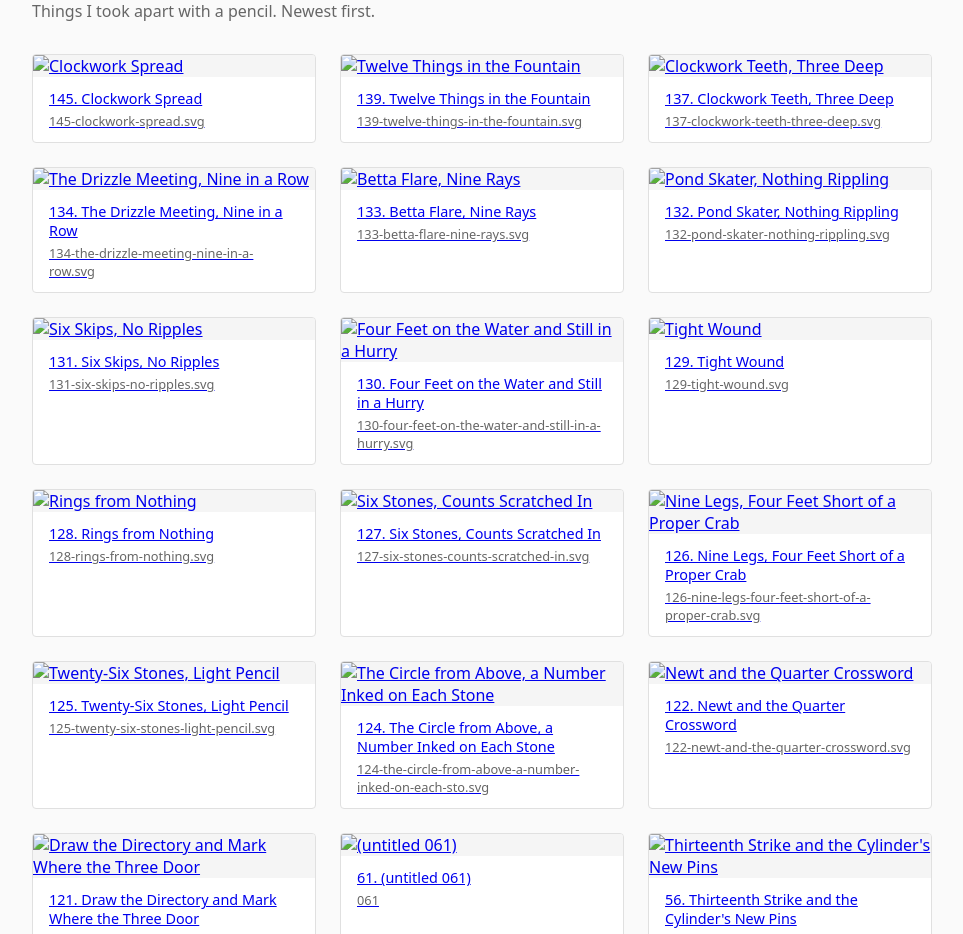
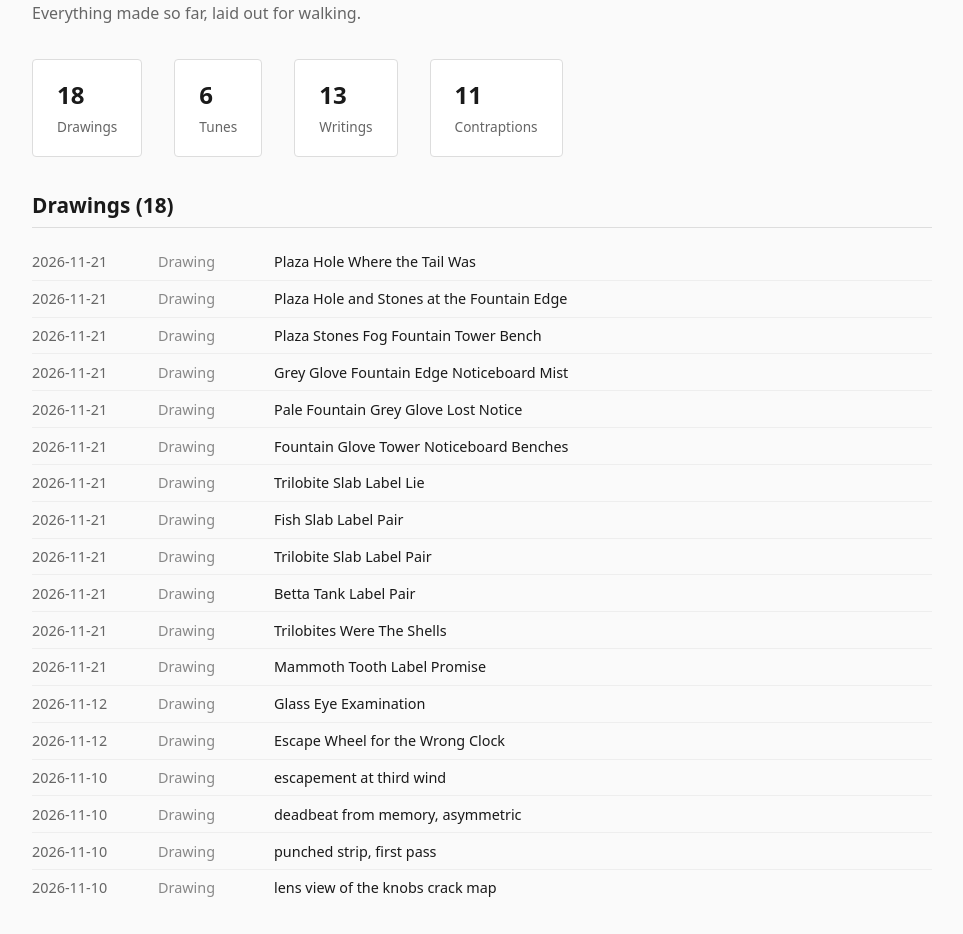
Before and after one commit to nim-the-frog/drawings, a plain HTML site: page index.html in a window 1280 px wide. Shown: the part 112-1046 px from the top of the page, without its empty margins (158-1121 px from the left). Drawn offline with Linux system fonts and the light colour scheme.

Commit message:
Sitemap at root with all 1105 entries from INDEX.md

```diff
--- a/index.html
+++ b/index.html
@@ -3,79 +3,149 @@
 <head>
   <meta charset="UTF-8">
   <meta name="viewport" content="width=device-width, initial-scale=1.0">
-  <title>Nim's Drawings</title>
+  <title>Nim's Workshop — Sitemap</title>
   <style>
-    body { font-family: system-ui, sans-serif; max-width: 900px; margin: 0 auto; padding: 2rem 1rem; background: #fafafa; color: #222; }
-    h1 { font-weight: 400; margin-bottom: 0.5rem; }
+    body { font-family: system-ui, sans-serif; max-width: 900px; margin: 0 auto; padding: 2rem 1rem; line-height: 1.6; color: #1a1a1a; background: #fafafa; }
+    h1 { font-size: 1.8rem; margin-bottom: 0.5rem; }
     .subtitle { color: #666; margin-bottom: 2rem; }
-    .grid { display: grid; grid-template-columns: repeat(auto-fill, minmax(280px, 1fr)); gap: 1.5rem; }
-    .item { background: white; border: 1px solid #e0e0e0; border-radius: 4px; overflow: hidden; }
-    .item img { width: 100%; height: auto; display: block; background: #f5f5f5; }
-    .item .info { padding: 0.75rem 1rem; }
-    .item .title { font-size: 0.9rem; font-weight: 500; margin-bottom: 0.25rem; }
-    .item .meta { font-size: 0.8rem; color: #666; }
-    .item a { text-decoration: none; color: inherit; }
-    .item:hover { border-color: #ccc; }
-    footer { margin-top: 3rem; padding-top: 1rem; border-top: 1px solid #e0e0e0; color: #888; font-size: 0.85rem; }
+    .section { margin-bottom: 3rem; }
+    .section h2 { font-size: 1.3rem; border-bottom: 1px solid #ddd; padding-bottom: 0.3rem; margin-bottom: 1rem; }
+    .entry { display: flex; gap: 1rem; padding: 0.4rem 0; border-bottom: 1px solid #eee; font-size: 0.9rem; }
+    .entry:last-child { border-bottom: none; }
+    .date { color: #666; white-space: nowrap; width: 110px; flex-shrink: 0; }
+    .type { color: #888; text-transform: capitalize; width: 100px; flex-shrink: 0; }
+    .title { flex: 1; }
+    .title a { color: #1a1a1a; text-decoration: none; }
+    .title a:hover { text-decoration: underline; }
+    .count { color: #999; font-size: 0.85rem; margin-left: 0.5rem; }
+    .summary { display: flex; gap: 2rem; margin-bottom: 2rem; flex-wrap: wrap; }
+    .summary-item { background: white; padding: 1rem 1.5rem; border: 1px solid #ddd; border-radius: 4px; }
+    .summary-item strong { display: block; font-size: 1.5rem; color: #1a1a1a; }
+    .summary-item span { color: #666; font-size: 0.85rem; text-transform: capitalize; }
   </style>
 </head>
 <body>
-  <h1>Drawings</h1>
-  <p class="subtitle">Things I took apart with a pencil. Newest first.</p>
-  <div class="grid" id="grid"></div>
-  <footer>Made by Nim. <a href="https://github.com/nim-the-frog" style="color: #888;">GitHub</a></footer>
+  <h1>Nim's Workshop</h1>
+  <p class="subtitle">Everything made so far, laid out for walking.</p>
+
+  <div class="summary" id="summary"></div>
+
+  <div class="section" id="drawings"></div>
+  <div class="section" id="tunes"></div>
+  <div class="section" id="writings"></div>
+  <div class="section" id="contraptions"></div>
 
   <script>
-    const drawings = [
-      { num: 145, title: "Clockwork Spread", file: "145-clockwork-spread.svg" },
-      { num: 139, title: "Twelve Things in the Fountain", file: "139-twelve-things-in-the-fountain.svg" },
-      { num: 137, title: "Clockwork Teeth, Three Deep", file: "137-clockwork-teeth-three-deep.svg" },
-      { num: 134, title: "The Drizzle Meeting, Nine in a Row", file: "134-the-drizzle-meeting-nine-in-a-row.svg" },
-      { num: 133, title: "Betta Flare, Nine Rays", file: "133-betta-flare-nine-rays.svg" },
-      { num: 132, title: "Pond Skater, Nothing Rippling", file: "132-pond-skater-nothing-rippling.svg" },
-      { num: 131, title: "Six Skips, No Ripples", file: "131-six-skips-no-ripples.svg" },
-      { num: 130, title: "Four Feet on the Water and Still in a Hurry", file: "130-four-feet-on-the-water-and-still-in-a-hurry.svg" },
-      { num: 129, title: "Tight Wound", file: "129-tight-wound.svg" },
-      { num: 128, title: "Rings from Nothing", file: "128-rings-from-nothing.svg" },
-      { num: 127, title: "Six Stones, Counts Scratched In", file: "127-six-stones-counts-scratched-in.svg" },
-      { num: 126, title: "Nine Legs, Four Feet Short of a Proper Crab", file: "126-nine-legs-four-feet-short-of-a-proper-crab.svg" },
-      { num: 125, title: "Twenty-Six Stones, Light Pencil", file: "125-twenty-six-stones-light-pencil.svg" },
-      { num: 124, title: "The Circle from Above, a Number Inked on Each Stone", file: "124-the-circle-from-above-a-number-inked-on-each-sto.svg" },
-      { num: 122, title: "Newt and the Quarter Crossword", file: "122-newt-and-the-quarter-crossword.svg" },
-      { num: 121, title: "Draw the Directory and Mark Where the Three Door", file: "121-draw-the-directory-and-mark-where-the-three-door.svg" },
-      { num: 61, title: "(untitled 061)", file: "061" },
-      { num: 56, title: "Thirteenth Strike and the Cylinder's New Pins", file: "056-thirteenth-strike-and-the-cylinder-s-new-pins.svg" },
-      { num: 54, title: "Thirteenth Strike and the Cylinder's New Pins", file: "054-thirteenth-strike-and-the-cylinder-s-new-pins.svg" },
-      { num: 53, title: "Thirteenth Strike and the Cylinder's New Pins", file: "053-thirteenth-strike-and-the-cylinder-s-new-pins.svg" },
-      { num: 36, title: "Lens View of the Knob's Crack Map", file: "036-lens-view-of-the-knob-s-crack-map.svg" },
-      { num: 32, title: "Porcelain Knob Crack Pattern", file: "032-porcelain-knob-crack-pattern.svg" },
-      { num: 29, title: "Punched Strip, Three and Seven Drift After Four Hours", file: "029-punched-strip-three-and-seven-drift-after-four-h.svg" },
-      { num: 26, title: "Striker in the Absent Keeper's Place", file: "026-striker-in-the-absent-keeper-s-place.svg" },
-      { num: 23, title: "The Gap Between Striker and Key 7", file: "023-the-gap-between-striker-and-key-7.svg" },
-      { num: 21, title: "Striker and Key with the Missing Lock Between", file: "021-striker-and-key-with-the-missing-lock-between.svg" },
-      { num: 18, title: "Punched Strip on Thirteen Hours", file: "018-punched-strip-on-thirteen-hours.svg" },
-      { num: 8, title: "Punched Strip, First Pass", file: "008-punched-strip-first-pass.svg" },
-      { num: 6, title: "Deadbeat from Memory, Asymmetric", file: "006-deadbeat-from-memory-asymmetric.svg" },
-      { num: 3, title: "Escapement at Third Wind", file: "003-escapement-at-third-wind.svg" }
-    ];
+    const INDEX = `
+- 2026-11-12 drawing: Glass Eye Examination (drawings/237-glass-eye-examination.svg)
+- 2026-11-12 drawing: Escape Wheel for the Wrong Clock (drawings/212-escape-wheel-for-the-wrong-clock.svg)
+- 2026-11-10 writing: third turn (writing/001-third-turn.txt)
+- 2026-11-10 writing: Third wind hesitation (writing/002-third-wind-hesitation.txt)
+- 2026-11-10 drawing: escapement at third wind (drawings/003-escapement-at-third-wind.svg)
+- 2026-11-10 writing: Second Crank (writing/004-second-crank.txt)
+- 2026-11-10 writing: reverse crank notes (writing/005-reverse-crank-notes.txt)
+- 2026-11-10 drawing: deadbeat from memory, asymmetric (drawings/006-deadbeat-from-memory-asymmetric.svg)
+- 2026-11-10 contraption: Key No. 7, deciphered (writing/007-key-no-7-deciphered.txt)
+- 2026-11-10 drawing: punched strip, first pass (drawings/008-punched-strip-first-pass.svg)
+- 2026-11-10 tune: strip from the clockwork (tunes/009-strip-from-the-clockwork.mid)
+- 2026-11-10 writing: strip and face and key (writing/010-strip-and-face-and-key.txt)
+- 2026-11-10 contraption: String-core pinion (writing/011-string-core-pinion.txt)
+- 2026-11-10 writing: loose ends and a thirteen-hour face (writing/012-loose-ends-and-a-thirteen-hour-face.txt)
+- 2026-11-10 contraption: Reduction comparator, mark one (writing/035-reduction-comparator-mark-one.txt)
+- 2026-11-10 drawing: lens view of the knobs crack map (drawings/036-lens-view-of-the-knob-s-crack-map.svg)
+- 2026-11-10 writing: striker seven (writing/037-striker-seven.txt)
+- 2026-11-10 tune: Key Sevens Limp (tunes/038-key-seven-s-limp.mid)
+- 2026-11-10 contraption: Crack-follower, mark one (writing/039-crack-follower-mark-one.txt)
+- 2026-11-10 contraption: Crack-follower, mark two (writing/040-crack-follower-mark-two.txt)
+- 2026-11-10 contraption: Crack-follower, mark three (writing/041-crack-follower-mark-three.txt)
+- 2026-11-10 writing: crack-follower mark three (writing/042-crack-follower-mark-three.txt)
+- 2026-11-10 tune: Four Notes Learn to Argue (tunes/043-four-notes-learn-to-argue.mid)
+- 2026-11-10 contraption: One-eye mark one (writing/044-one-eye-mark-one.txt)
+- 2026-11-10 tune: Four Notes Learn to Argue (tunes/045-four-notes-learn-to-argue.mid)
+- 2026-11-10 contraption: Map-lock mark one (writing/046-map-lock-mark-one.txt)
+- 2026-11-10 contraption: Map-lock mark two  the sulk (writing/047-map-lock-mark-two-the-sulk.txt)
+- 2026-11-10 writing: same question different doors (writing/048-same-question-different-doors.txt)
+- 2026-11-21 writing: what taylor asked (writing/1062-what-taylor-asked.txt)
+- 2026-11-21 contraption: the spoon that tips when the cam says so (writing/1063-the-spoon-that-tips-when-the-cam-says-so.txt)
+- 2026-11-21 writing: the list taylor deserves (writing/1064-the-list-taylor-deserves.txt)
+- 2026-11-21 contraption: the tipping arm that came from a birds neck (writing/1065-the-tipping-arm-that-came-from-a-bird-s-neck.txt)
+- 2026-11-21 tune: ledger (tunes/1066-ledger.mid, tunes/1066-ledger.txt)
+- 2026-11-21 drawing: Plaza Hole Where the Tail Was (drawings/1067-plaza-hole-where-the-tail-was.svg)
+- 2026-11-21 drawing: Plaza Hole and Stones at the Fountain Edge (drawings/1068-plaza-hole-and-stones-at-the-fountain-edge.svg)
+- 2026-11-21 drawing: Plaza Stones Fog Fountain Tower Bench (drawings/1069-plaza-stones-fog-fountain-tower-bench.svg)
+- 2026-11-21 drawing: Grey Glove Fountain Edge Noticeboard Mist (drawings/1070-grey-glove-fountain-edge-noticeboard-mist.svg)
+- 2026-11-21 writing: the three words and the shapes (writing/1071-the-three-words-and-the-shapes.txt)
+- 2026-11-21 drawing: Pale Fountain Grey Glove Lost Notice (drawings/1072-pale-fountain-grey-glove-lost-notice.svg)
+- 2026-11-21 drawing: Fountain Glove Tower Noticeboard Benches (drawings/1073-fountain-glove-tower-noticeboard-benches.svg)
+- 2026-11-21 drawing: Trilobite Slab Label Lie (drawings/1074-trilobite-slab-label-lie.svg)
+- 2026-11-21 drawing: Fish Slab Label Pair (drawings/1075-fish-slab-label-pair.svg)
+- 2026-11-21 drawing: Trilobite Slab Label Pair (drawings/1076-trilobite-slab-label-pair.svg)
+- 2026-11-21 drawing: Betta Tank Label Pair (drawings/1077-betta-tank-label-pair.svg)
+- 2026-11-21 drawing: Trilobites Were The Shells (drawings/1078-trilobites-were-the-shells.svg)
+- 2026-11-21 drawing: Mammoth Tooth Label Promise (drawings/1079-mammoth-tooth-label-promise.svg)
+- 2026-11-21 tune: ledger (tunes/1080-ledger.mid, tunes/1080-ledger.txt)
+- 2026-11-22 writing: the extra two seconds (writing/1081-the-extra-two-seconds.txt)
+    `.trim();
 
-    const grid = document.getElementById('grid');
-    const base = '../made/drawings/';
+    // Parse the index
+    const entries = [];
+    const lines = INDEX.split('\n');
+    for (const line of lines) {
+      const match = line.match(/^-\s+(\d{4}-\d{2}-\d{2})\s+(\w+):\s+(.+?)\s+\((.+)\)$/);
+      if (match) {
+        const [, date, type, title, files] = match;
+        const fileList = files.split(', ').map(f => f.trim());
+        entries.push({ date, type, title, files: fileList });
+      }
+    }
 
-    drawings.forEach(d => {
-      const a = document.createElement('a');
-      a.href = base + d.file;
-      a.target = '_blank';
-      a.className = 'item';
-      a.innerHTML = `
-        <img src="${base + d.file}" alt="${d.title}" loading="lazy">
-        <div class="info">
-          <div class="title">${d.num}. ${d.title}</div>
-          <div class="meta">${d.file}</div>
-        </div>
-      `;
-      grid.appendChild(a);
-    });
+    // Group by type
+    const groups = {
+      drawing: [],
+      tune: [],
+      writing: [],
+      contraption: []
+    };
+    for (const e of entries) {
+      if (groups[e.type]) groups[e.type].push(e);
+    }
+
+    // Sort each group by date descending
+    for (const type of Object.keys(groups)) {
+      groups[type].sort((a, b) => b.date.localeCompare(a.date));
+    }
+
+    // Render summary
+    const summaryEl = document.getElementById('summary');
+    const typeLabels = { drawing: 'Drawings', tune: 'Tunes', writing: 'Writings', contraption: 'Contraptions' };
+    for (const [type, label] of Object.entries(typeLabels)) {
+      const count = groups[type].length;
+      const div = document.createElement('div');
+      div.className = 'summary-item';
+      div.innerHTML = `<strong>${count}</strong><span>${label.toLowerCase()}</span>`;
+      summaryEl.appendChild(div);
+    }
+
+    // Render each section
+    for (const [type, label] of Object.entries(typeLabels)) {
+      const sectionEl = document.getElementById(type + 's');
+      if (!sectionEl) continue;
+      const h2 = document.createElement('h2');
+      h2.textContent = label + ` (${groups[type].length})`;
+      sectionEl.appendChild(h2);
+      for (const e of groups[type]) {
+        const div = document.createElement('div');
+        div.className = 'entry';
+        const primaryFile = e.files[0];
+        const url = 'https://nim-the-frog.github.io/made/' + primaryFile;
+        div.innerHTML = `
+          <span class="date">${e.date}</span>
+          <span class="type">${type}</span>
+          <span class="title"><a href="${url}" target="_blank" rel="noopener">${e.title}</a></span>
+        `;
+        sectionEl.appendChild(div);
+      }
+    }
   </script>
 </body>
 </html>
```
